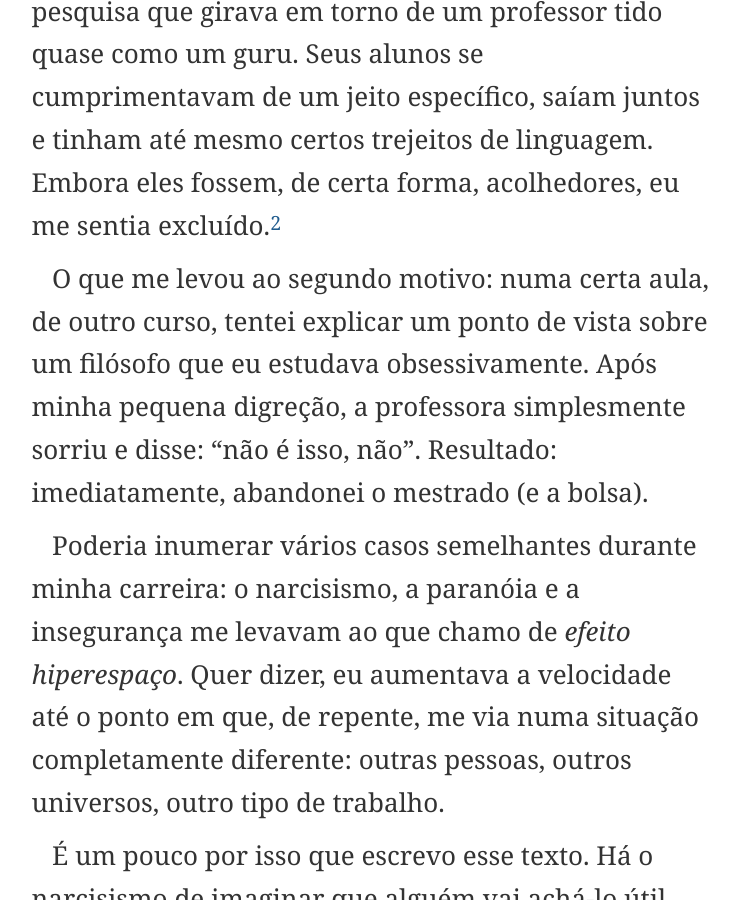
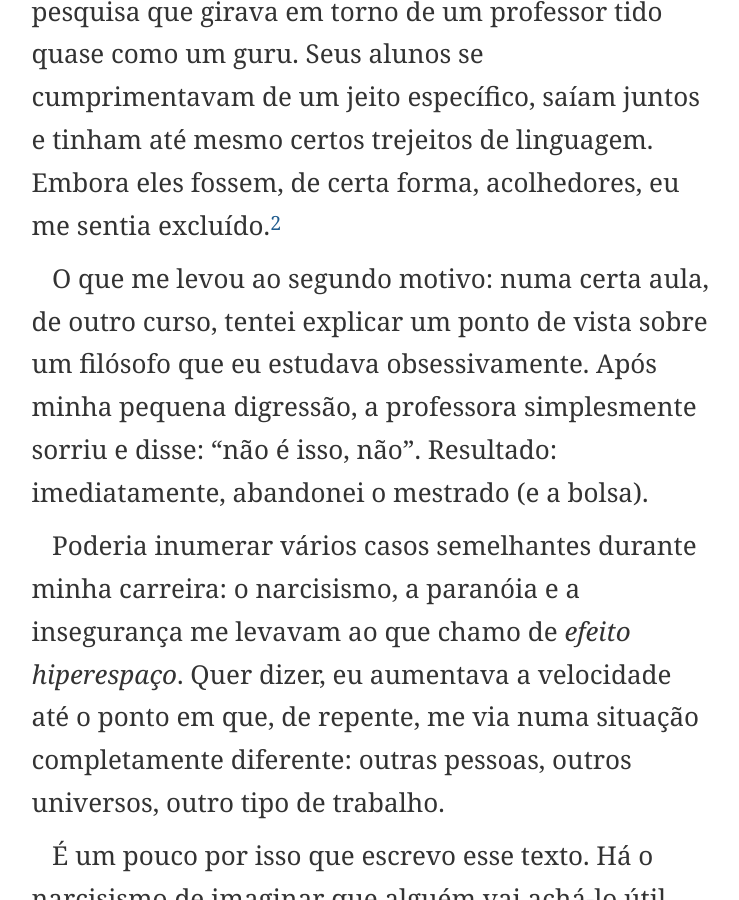
Before and after one commit to eduf/eduf.github.com, a Jekyll site: the page built from _posts/2013-05-31-narcisismo-no-hiperespaco.md, in a window 1280 px wide and 900 px high, scrolled down 2392 px. Shown: the whole window, without its empty margins (268-1007 px from the left). Built offline with Jekyll 4.4.1, drawn with Linux system fonts in a browser that asks for light colours; nearby versions of some CDN libraries; comment, search, counter and statistics services are not loaded; some of the changed text lies outside the part shown.

Commit message:
Digressão, né?

```diff
--- a/_posts/2013-05-31-narcisismo-no-hiperespaco.md
+++ b/_posts/2013-05-31-narcisismo-no-hiperespaco.md
@@ -21,7 +21,7 @@ Em vez de relaxar, eu acelerava ainda mais. E atirava para todos os lados, tenta
 
 Duas coisas me fizeram desistir da carreira acadêmica. Primeiro, eu participava de um grupo de pesquisa que girava em torno de um professor tido quase como um guru. Seus alunos se cumprimentavam de um jeito específico, saíam juntos e tinham até mesmo certos trejeitos de linguagem. Embora eles fossem, de certa forma, acolhedores, eu me sentia excluído.[^2]
 
-O que me levou ao segundo motivo: numa certa aula, de outro curso, tentei explicar um ponto de vista sobre um filósofo que eu estudava obsessivamente. Após minha pequena digreção, a professora simplesmente sorriu e disse: "não é isso, não". Resultado: imediatamente, abandonei o mestrado (e a bolsa).
+O que me levou ao segundo motivo: numa certa aula, de outro curso, tentei explicar um ponto de vista sobre um filósofo que eu estudava obsessivamente. Após minha pequena digressão, a professora simplesmente sorriu e disse: "não é isso, não". Resultado: imediatamente, abandonei o mestrado (e a bolsa).
 
 Poderia inumerar vários casos semelhantes durante minha carreira: o narcisismo, a paranóia e a insegurança me levavam ao que chamo de *efeito hiperespaço*. Quer dizer, eu aumentava a velocidade até o ponto em que, de repente, me via numa situação completamente diferente: outras pessoas, outros universos, outro tipo de trabalho.
 
```
Also changed, not shown: other parts of _posts/2013-05-31-narcisismo-no-hiperespaco.md (+1 -1 lines).
